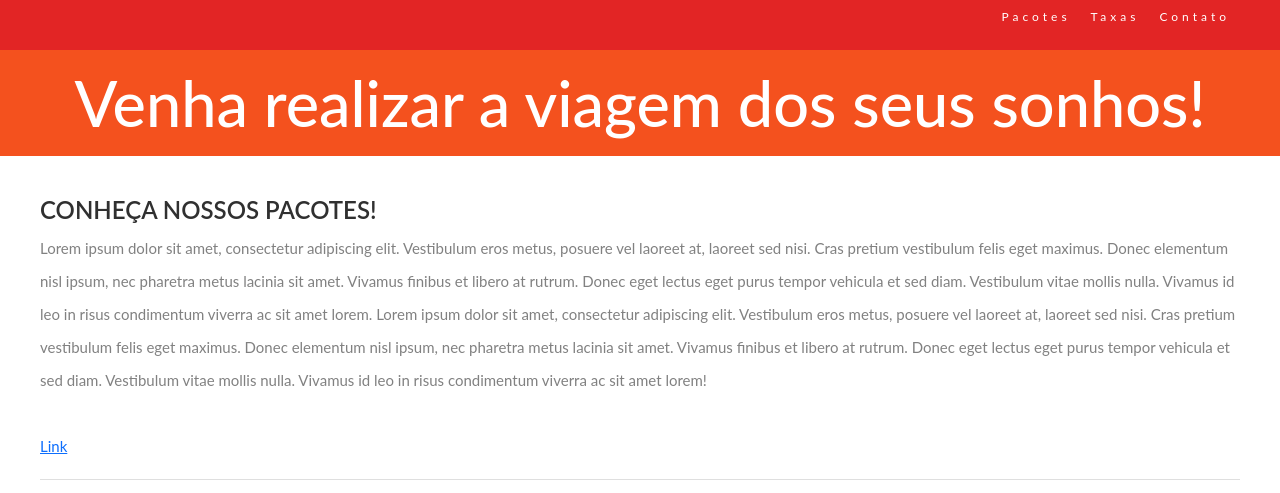
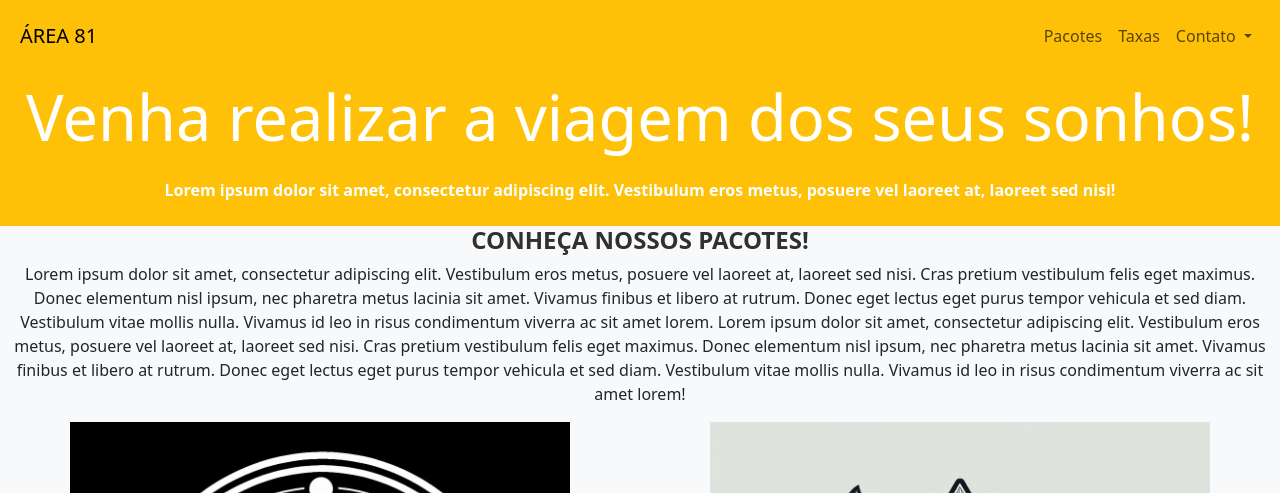
Before and after one commit to JhonnatanWill/EstudosPos-Descomplica, a plain HTML site: page DesenvolvimentoFullStack/Parte002PractitionerFront-End/07.Bootstrap/index.html in a window 1280 px wide. Shown: the top 493 px of the page. Drawn offline with nearby package versions, Linux system fonts and the light colour scheme.

Commit message:
Aula 02, 03 e 04

```diff
--- a/DesenvolvimentoFullStack/Parte002PractitionerFront-End/07.Bootstrap/index.html
+++ b/DesenvolvimentoFullStack/Parte002PractitionerFront-End/07.Bootstrap/index.html
@@ -1,5 +1,6 @@
 <!DOCTYPE html>
 <html lang="pt-BR">
+
 <head>
     <link href="https://cdn.jsdelivr.net/npm/bootstrap@5.3.3/dist/css/bootstrap.min.css" rel="stylesheet" integrity="sha384-QWTKZyjpPEjISv5WaRU9OFeRpok6YctnYmDr5pNlyT2bRjXh0JMhjY6hW+ALEwIH" crossorigin="anonymous">
     <link rel="stylesheet" href="style.css">
@@ -7,44 +8,62 @@
     <meta name="viewport" content="width=device-width, initial-scale=1.0">
     <title>Viagem dos Sonhos</title>
 </head>
+
 <body>
-    <header>
-        <nav>
-            <ul>
-                <li><a href="#">Pacotes</a></li>
-                <li><a href="#">Taxas</a></li>
-                <li><a href="#">Contato</a></li>
-            </ul>
-        </nav>
+    <header class="container-fluid p-2 bg-warning text-center">
+        <nav class="navbar navbar-expand-lg bg-warning">
+            <div class="container-fluid">
+              <a class="navbar-brand" href="#">ÁREA 81</a>
+              <button class="navbar-toggler" type="button" data-bs-toggle="collapse" data-bs-target="#navbarSupportedContent" aria-controls="navbarSupportedContent" aria-expanded="false" aria-label="Toggle navigation">
+                <span class="navbar-toggler-icon"></span>
+              </button>
+              <div class="collapse navbar-collapse justify-content-end" id="navbarSupportedContent">
+                <ul class="navbar-nav">
+                  <li class="nav-item">
+                    <a class="nav-link" aria-current="page" href="#">Pacotes</a>
+                  </li>
+                  <li class="nav-item">
+                    <a class="nav-link" href="#">Taxas</a>
+                  </li>
+                  <li class="nav-item dropdown">
+                    <a class="nav-link dropdown-toggle" href="#" role="button" data-bs-toggle="dropdown" aria-expanded="false">
+                      Contato
+                    </a>
+                    <ul class="dropdown-menu">
+                      <li><a class="dropdown-item" href="#">Action</a></li>
+                      <li><a class="dropdown-item" href="#">Another action</a></li>
+                      <li><hr class="dropdown-divider"></li>
+                      <li><a class="dropdown-item" href="#">Something else here</a></li>
+                    </ul>
+                  </li>
+                </ul>
+              </div>
+            </div>
+          </nav>
         <h1>Venha realizar a viagem dos seus sonhos!</h1>
+        <p>
+            Lorem ipsum dolor sit amet, consectetur adipiscing elit. Vestibulum eros metus, posuere vel laoreet at, laoreet sed nisi!
+        </p>
     </header>
-    <section id="pacotes">
+
+    <section class="container-fluid bg-light text-center">
         <h2>Conheça nossos pacotes!</h2>
         <p>
             Lorem ipsum dolor sit amet, consectetur adipiscing elit. Vestibulum eros metus, posuere vel laoreet at, laoreet sed nisi. Cras pretium vestibulum felis eget maximus. Donec elementum nisl ipsum, nec pharetra metus lacinia sit amet. Vivamus finibus et libero at rutrum. Donec eget lectus eget purus tempor vehicula et sed diam. Vestibulum vitae mollis nulla. Vivamus id leo in risus condimentum viverra ac sit amet lorem. Lorem ipsum dolor sit amet, consectetur adipiscing elit. Vestibulum eros metus, posuere vel laoreet at, laoreet sed nisi. Cras pretium vestibulum felis eget maximus. Donec elementum nisl ipsum, nec pharetra metus lacinia sit amet. Vivamus finibus et libero at rutrum. Donec eget lectus eget purus tempor vehicula et sed diam. Vestibulum vitae mollis nulla. Vivamus id leo in risus condimentum viverra ac sit amet lorem!
-            <br><br>
-            <a href="https://gemini.google.com/">Link</a>
-            <hr>
         </p>
-        <div class="figuras">
-            <figure>
+        <div class="row">
+            <figure class="col text-center">
             <img src="img/NossosPacotes/OhRole.jpeg" alt="Pacote Oh Rolê" width="500">
             <figcaption>Oh Rolê</figcaption>
             </figure>
-            <figure>
+            <figure class="col text-center">
                 <img src="img/NossosPacotes/Loading.jpeg" alt="Loading" width="500">
                 <figcaption>Loading</figcaption>
             </figure>
         </div>
-        <div class="videos">
-            <video controls width="500">
-                <source src="vid/Lago.mp4" type="video/mp4">
-                Seu navegador não suporta o formato do vídeo. <a href="vid/Lago.mp4">Clique aqui para baixar!</a>
-            </video>
-        </div>
     </section>
-        <br><br>
-    <section>
+
+    <section class="container-fluid bg-warning">
         <h2>Taxas e Serviços</h2>
         <p>Veja nossas taxas e serviços!</p>
         <table>
@@ -71,12 +90,13 @@
             </tbody>
         </table>
     </section>
-    <section>
-        <h2>Orçamento</h2>
+
+    <section class="container-fluid bg-light">
+        <h2>Contato</h2>
         <form method="get" action="">
 
             <fieldset>
-                <legend>Dados da viagem</legend>
+                <legend>Dados pessoais</legend>
                 <label>Nome</label><br>
                 <input type="text" required name="nome"><br><br>
 
@@ -134,7 +154,8 @@
 
         </form>
     </section>
-    <footer>
+
+    <footer class="container-fluid bg-warning">
         <p>Desensolvido por Jhonnatan Will!</p>
     </footer>
     <script src="https://cdn.jsdelivr.net/npm/bootstrap@5.3.3/dist/js/bootstrap.bundle.min.js" integrity="sha384-YvpcrYf0tY3lHB60NNkmXc5s9fDVZLESaAA55NDzOxhy9GkcIdslK1eN7N6jIeHz" crossorigin="anonymous"></script>
--- a/DesenvolvimentoFullStack/Parte002PractitionerFront-End/07.Bootstrap/style.css
+++ b/DesenvolvimentoFullStack/Parte002PractitionerFront-End/07.Bootstrap/style.css
@@ -1,18 +1,6 @@
-body{
-    font-weight: 400;
-    font-family: Lato, Helvetica, sans-serif;
-    font-size: 15px;
-    line-height: 2.2em;
-    color: #818181;
-    margin: 0;
-}
-
-header{
-    background-color: #f4511e;
-}
-
-section, footer{
-    margin: 40px;
+header p{
+    color: #ffffff;
+    font-weight: 600;
 }
 
 h1{
@@ -27,29 +15,6 @@ h2{
     text-transform: uppercase;
     color: #303030;
     font-weight: 600;
-}
-
-nav li a{
-    padding: 10px;
-    color: white;
-    text-decoration: none;
-}
-
-nav li{
-    float: left;
-}
-
-nav ul{
-    float: right;
-    list-style: none;
-}
-
-nav{
-    font-size: 12px;
-    letter-spacing: 4px;
-    height: 50px;
-    background-color: #e22525;
-    padding-right: 40px;
 }
 
 table{
@@ -73,11 +38,3 @@ table tr:nth-child(even){
 table tr:nth-child(odd){
     background-color: #bdbdbd;
 }
-
-#pacotes .figuras figure{
-    display: inline-block;
-}
-
-#pacotes .figuras, .videos{
-    text-align: center;
-}
```
